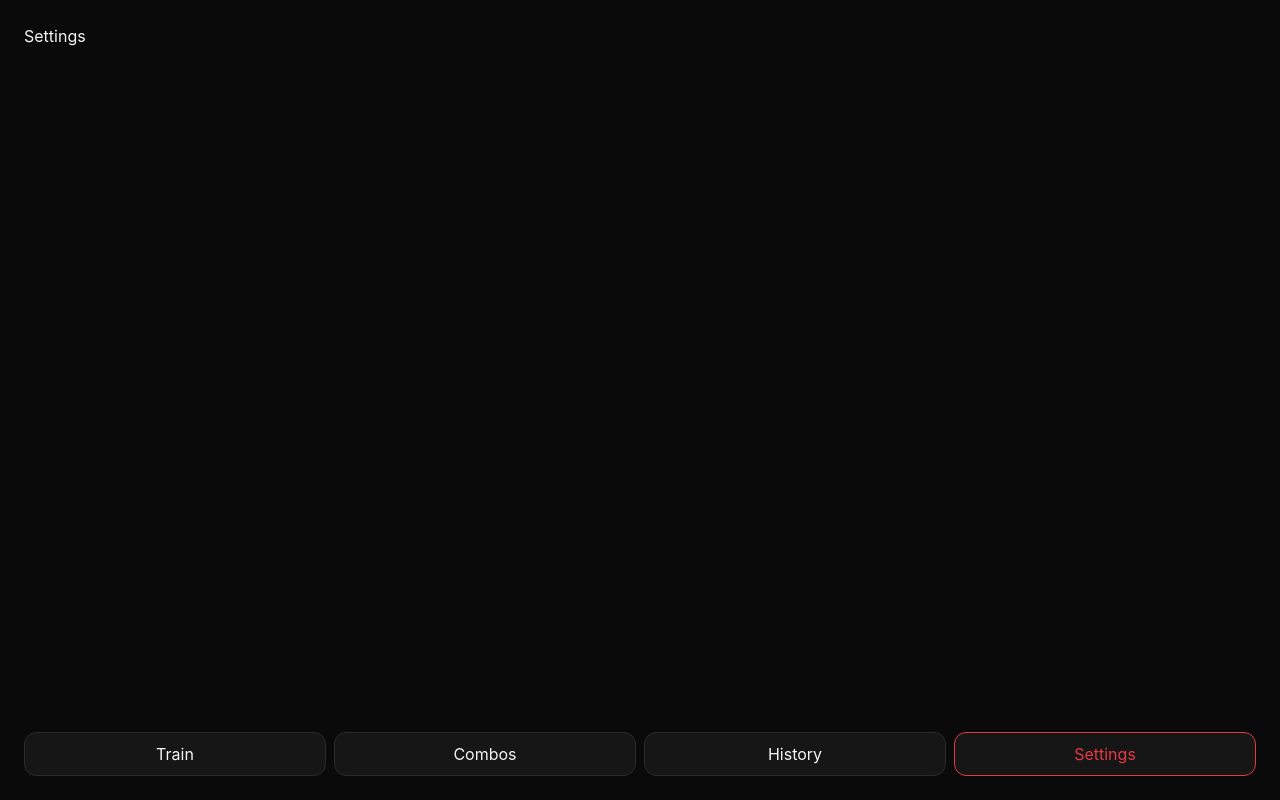
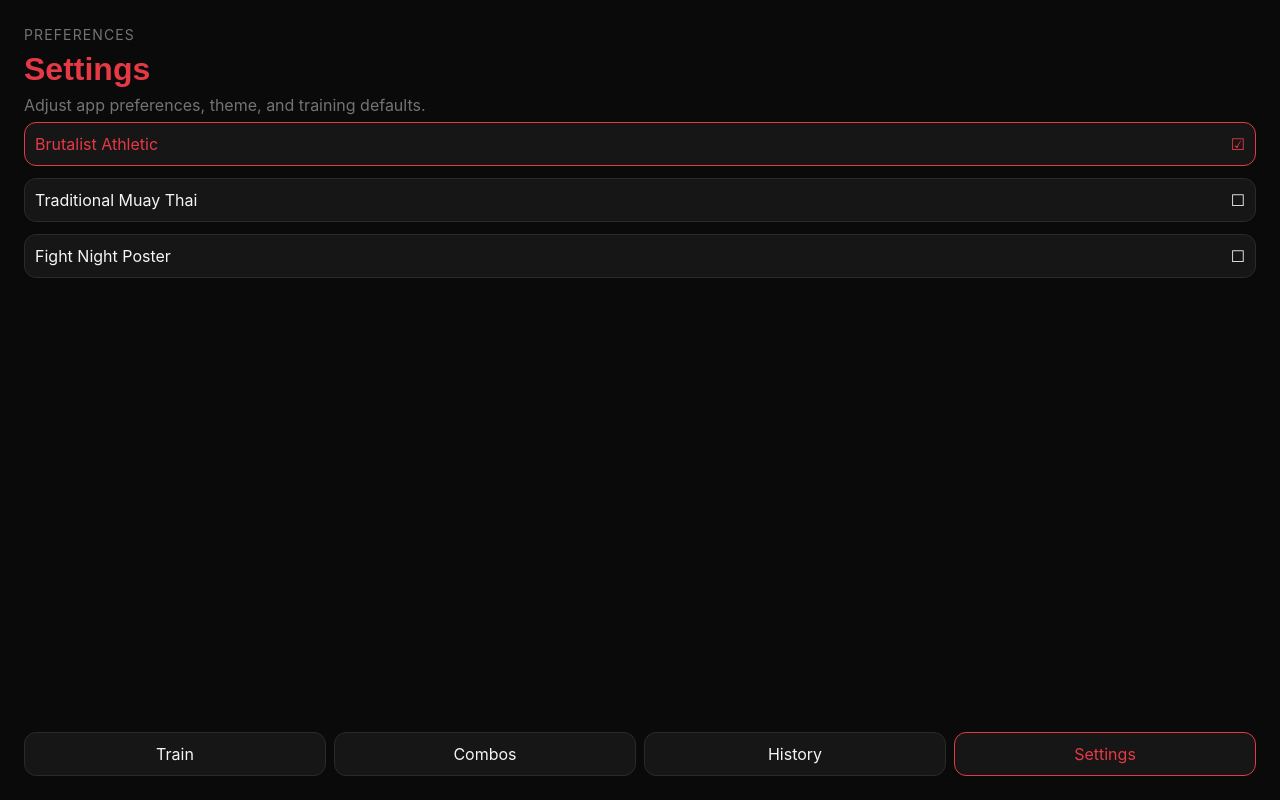
Before and after one commit to Leandro-Da-Souza/comboforge, a React (Vite) app: page /settings in a window 1280 px wide. Built offline with nearby package versions, Linux system fonts and the light colour scheme.

Commit message:
Add proper fonts, add an app config with only name so far, add page header component, refactor themes into its own component and move em to settings page

```diff
--- a/index.html
+++ b/index.html
@@ -2,11 +2,17 @@
 <html lang="en" data-theme="brutalist">
   <head>
     <meta charset="UTF-8" />
-    <link rel="icon" type="image/svg+xml" href="/favicon.svg" />
     <meta
       name="viewport"
       content="width=device-width, initial-scale=1.0, interactive-widget=resizes-content"
     />
+    <link rel="preconnect" href="https://fonts.googleapis.com" />
+    <link rel="preconnect" href="https://fonts.gstatic.com" crossorigin />
+    <link
+      href="https://fonts.googleapis.com/css2?family=Cinzel:wght@400..900&display=swap"
+      rel="stylesheet"
+    />
+
     <script>
       // TODO move this bootscript into separate module
       try {
--- /dev/null
+++ b/src/components/PageHeader.tsx
@@ -0,0 +1,21 @@
+import '../styles/page.css'
+
+type PageHeaderProps = {
+  eyebrow?: string
+  title: string
+  description?: string
+}
+
+export default function PageHeader({
+  eyebrow,
+  title,
+  description,
+}: PageHeaderProps) {
+  return (
+    <header className="page-header">
+      {eyebrow ? <p className="page-eyebrow">{eyebrow}</p> : null}
+      <h1>{title}</h1>
+      {description ? <p className="page-description">{description}</p> : null}
+    </header>
+  )
+}
--- /dev/null
+++ b/src/components/ThemeSelector.tsx
@@ -0,0 +1,27 @@
+import { themeOptions } from '../utils/theme'
+import { useTheme } from '../hooks/useTheme'
+import '../styles/visuals.css'
+
+export default function ThemeSelector() {
+  const { theme: currentTheme, setTheme } = useTheme()
+
+  return (
+    <section className="theme-select" role="group" aria-label="Theme Selector">
+      {themeOptions.map((theme) => (
+        <button
+          type="button"
+          key={theme.name}
+          onClick={() => setTheme(theme.name)}
+          aria-pressed={theme.name === currentTheme}
+        >
+          {theme.displayName}
+          {theme.name === currentTheme ? (
+            <span aria-hidden="true">&#9745;</span>
+          ) : (
+            <span aria-hidden="true">&#9744;</span>
+          )}
+        </button>
+      ))}
+    </section>
+  )
+}
--- a/src/components/Train.tsx
+++ b/src/components/Train.tsx
@@ -1,11 +1,10 @@
 import { useState } from 'react'
 import { useTrainingTimer } from '../hooks/useTrainingTimer'
-import { useTheme } from '../hooks/useTheme'
 import '../styles/train.css'
 import { formatTime } from '../utils/time'
 import { timerPresets } from '../config/timer.config'
 import type { TimerPreset } from '../types/timer'
-import { themeOptions } from '../utils/theme'
+import ThemeSelector from './ThemeSelector'
 
 export default function Train() {
   const [selectedPresetId, setSelectedPresetId] = useState(timerPresets[0].id)
@@ -20,7 +19,6 @@ export default function Train() {
     endSession,
     resetSession,
   } = useTrainingTimer(currentPreset.config)
-  const { theme: currentTheme, setTheme } = useTheme()
 
   const startButtonLabel =
     status === 'paused' ? 'Resume' : status === 'ended' ? 'Restart' : 'Start'
@@ -37,27 +35,8 @@ export default function Train() {
   return (
     <section className="train-screen">
       <header className="train-header">
-        <p className="eyebrow">{currentPreset.name}</p>
-        <h1>ComboForge</h1>
         <p className="session-status">Status: {status}</p>
-        <section
-          className="theme-select"
-          role="group"
-          aria-label="Theme Selector"
-        >
-          {themeOptions.map((theme) => (
-            <button
-              type="button"
-              key={theme.name}
-              onClick={() => setTheme(theme.name)}
-              aria-pressed={theme.name === currentTheme}
-            >
-              {theme.displayName}
-            </button>
-          ))}
-        </section>
       </header>
-
       <section className="preset-selector" aria-label="Timer preset">
         {timerPresets.map((preset) => (
           <button
--- /dev/null
+++ b/src/config/app.config.ts
@@ -0,0 +1,3 @@
+export const appConfig = {
+  name: 'COMBOFORGE',
+} as const
--- a/src/pages/CombosPage.tsx
+++ b/src/pages/CombosPage.tsx
@@ -1,3 +1,11 @@
+import PageHeader from '../components/PageHeader'
+
 export default function CombosPage() {
-  return <>Combos</>
+  return (
+    <PageHeader
+      eyebrow="Library"
+      title="Combos"
+      description="Manage custom combinations and starter libraries."
+    />
+  )
 }
--- a/src/pages/HistoryPage.tsx
+++ b/src/pages/HistoryPage.tsx
@@ -1,3 +1,11 @@
+import PageHeader from '../components/PageHeader'
+
 export default function HistoryPage() {
-  return <>History</>
+  return (
+    <PageHeader
+      eyebrow="Training Log"
+      title="History"
+      description="Review completed training sessions."
+    />
+  )
 }
--- a/src/pages/SettingsPage.tsx
+++ b/src/pages/SettingsPage.tsx
@@ -1,3 +1,15 @@
+import PageHeader from '../components/PageHeader'
+import ThemeSelector from '../components/ThemeSelector'
+
 export default function SettingsPage() {
-  return <>Settings</>
+  return (
+    <>
+      <PageHeader
+        eyebrow="Preferences"
+        title="Settings"
+        description="Adjust app preferences, theme, and training defaults."
+      />
+      <ThemeSelector />
+    </>
+  )
 }
--- a/src/pages/TrainPage.tsx
+++ b/src/pages/TrainPage.tsx
@@ -1,5 +1,16 @@
 import Train from '../components/Train'
+import PageHeader from '../components/PageHeader'
+import { appConfig } from '../config/app.config'
 
 export default function TrainPage() {
-  return <Train />
+  return (
+    <>
+      <PageHeader
+        eyebrow="Guest Mode"
+        title={appConfig.name}
+        description="Wrap Up, Step Up"
+      />
+      <Train />
+    </>
+  )
 }
--- /dev/null
+++ b/src/styles/page.css
@@ -0,0 +1,24 @@
+.page-header {
+  display: flex;
+  flex-direction: column;
+  gap: 8px;
+  margin-bottom: 5px;
+}
+
+.page-eyebrow {
+  color: var(--muted-foreground);
+  font-size: 14px;
+  letter-spacing: 0.08em;
+  text-transform: uppercase;
+}
+
+.page-header h1 {
+  color: var(--primary);
+  font-family: var(--ff-display);
+  line-height: 1;
+}
+
+.page-description {
+  max-width: 36rem;
+  color: var(--muted-foreground);
+}
--- /dev/null
+++ b/src/styles/visuals.css
@@ -0,0 +1,24 @@
+.theme-select {
+  display: grid;
+  gap: 12px;
+}
+
+.theme-select button {
+  min-height: 44px;
+  width: 100%;
+  text-align: left;
+  background: var(--surface);
+  color: var(--foreground);
+  border: 1px solid var(--border);
+  border-radius: var(--radius);
+  padding: 0 10px;
+  position: relative;
+  display: flex;
+  justify-content: space-between;
+  align-items: center;
+}
+
+.theme-select button[aria-pressed='true'] {
+  border-color: var(--primary);
+  color: var(--primary);
+}
```
